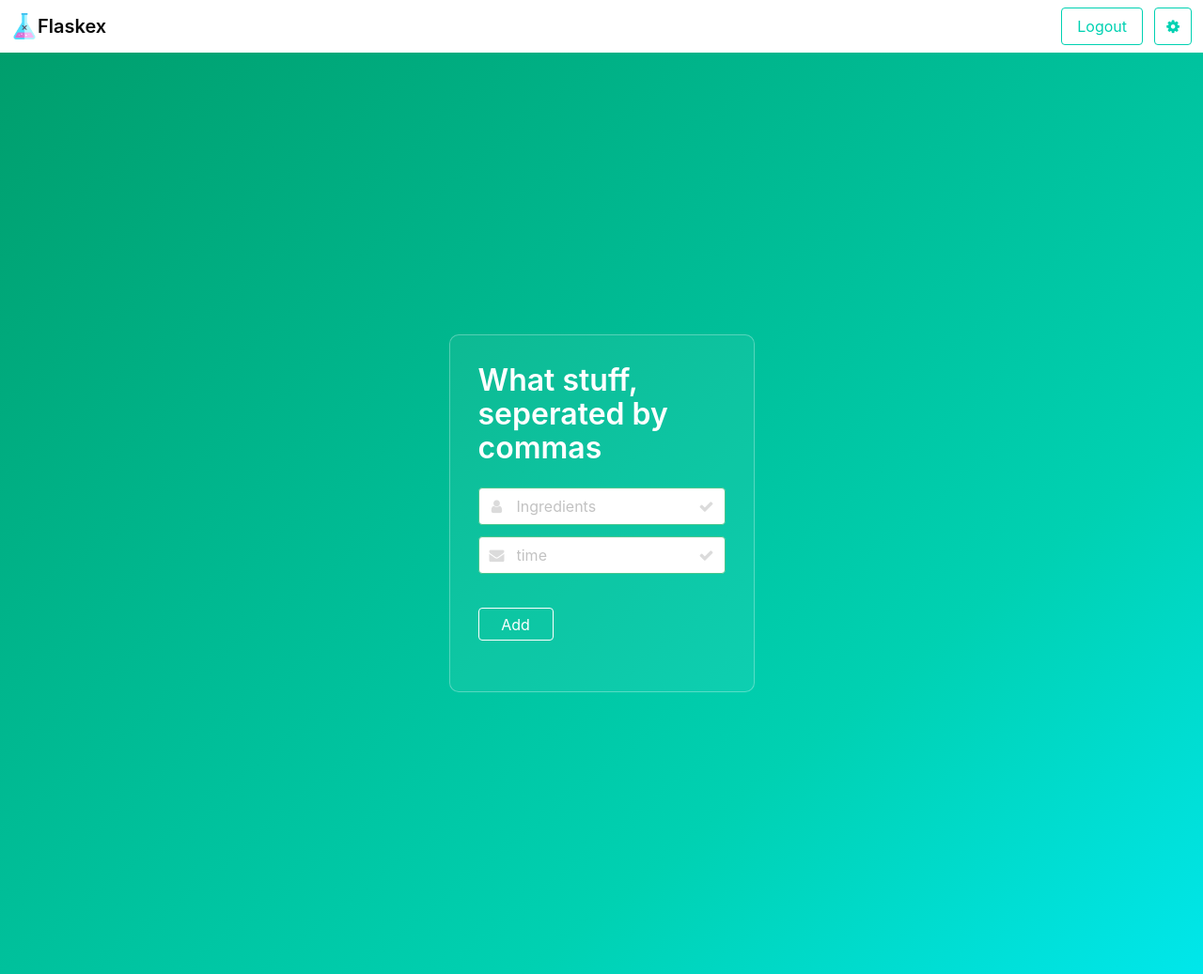
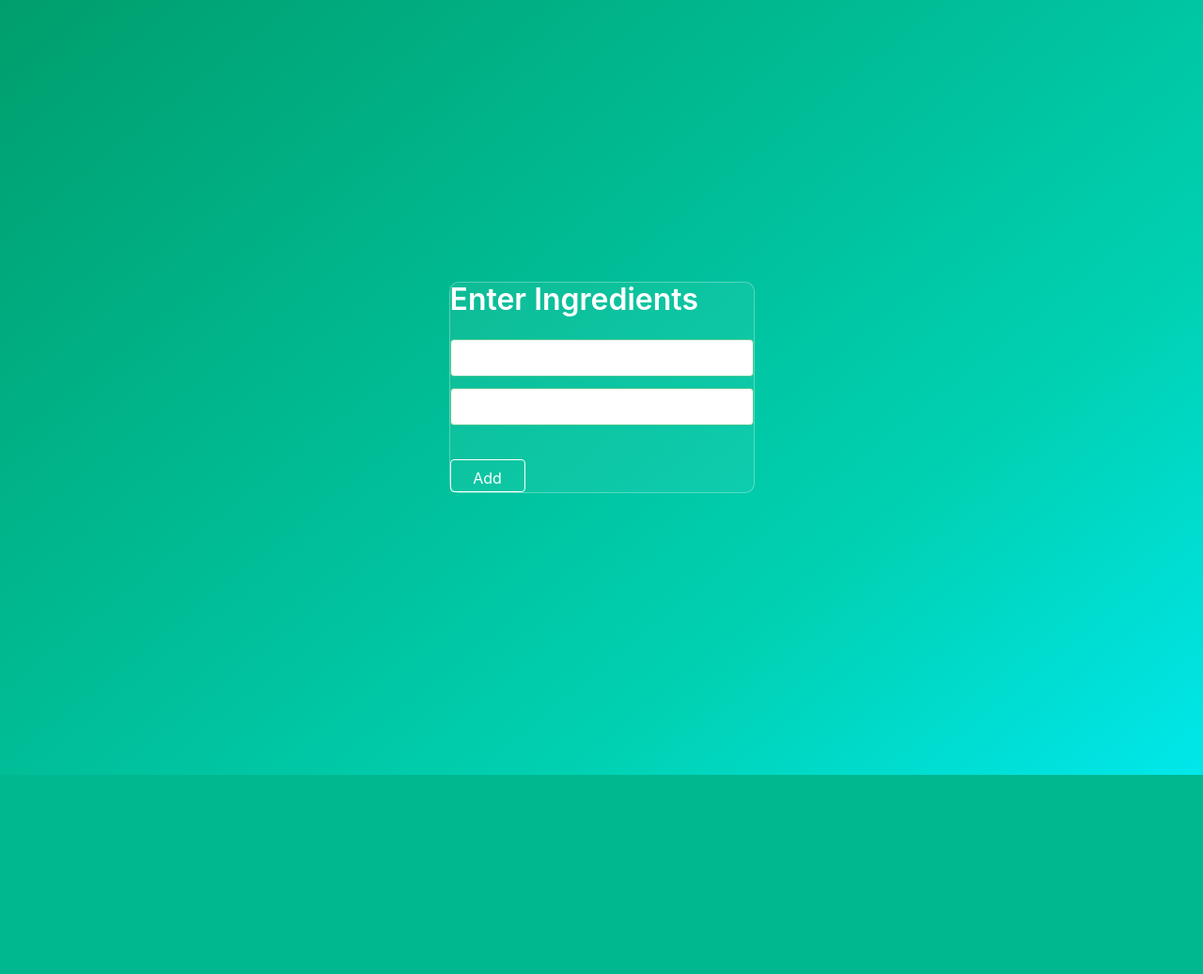
Before and after one commit to Aviraj55/HACKUCI2020, a Flask app: page / in a window 1280 px wide. Shown: the whole page at 94% size. After the commit the page ends 825 px from the top, so only its background shows below. Run offline with Flask 2, Linux system fonts and the light colour scheme; some libraries are stand-ins or nearby versions.

Commit message:
form working

```diff
--- a/app/app.py
+++ b/app/app.py
@@ -1,6 +1,6 @@
 
 # from scripts import forms
-from flask import Flask, redirect, url_for, render_template, request, session
+from flask import Flask, redirect, url_for, render_template, session, request
 from scripts.forms import IngredientsForm
 import json
 import sys
@@ -33,23 +33,19 @@ def home():
     #     return render_template('login.html', form=form)
     # user = helpers.get_user()
     form = IngredientsForm()
-    if form.validate_on_submit():
+    print('form validate?', form.validate_on_submit())
+    # if form.validate_on_submit():
+    if request.method == 'POST':
         ingredient = form.ingredient.data
         time = form.time.data
-        print(ingredient.split(','))
-        print('form submit')
-        return redirect(url_for(home))
-
-
-
-
+        session['ingredients_list'] = ingredient.split(' ')
+        return redirect(url_for('results'))
     return render_template('home.html', form=form)
 
 
-# @app.route("/about")
-# def about():
-#     session['logged_in'] = False
-#     return redirect(url_for('login'))
+@app.route("/results")
+def results():
+    return render_template('results.html')
 
 
 # -------- Signup ---------------------------------------------------------- #
--- a/app/scripts/forms.py
+++ b/app/scripts/forms.py
@@ -4,6 +4,6 @@ from wtforms import StringField, IntegerField, SubmitField, validators
 from wtforms.validators import NumberRange
 
 class IngredientsForm(FlaskForm):
-    ingredient = StringField('Ingredient:', validators=[validators.required(), validators.Length(min=1, max=30)])
-    time = IntegerField('Cooking Time: ', validators=[NumberRange(min=5, max=600)])
+    ingredient = StringField('Ingredient:', validators=[validators.required()])
+    time = IntegerField('Cooking Time: ', validators=[validators.required()])
     add = SubmitField('Add')
--- a/app/templates/home.html
+++ b/app/templates/home.html
@@ -1,48 +1,47 @@
 {% extends "base.html" %}
 {% block body %}
-
-
-
-{% include "navbar.html" %}
+<!-- {% include "navbar.html" %} -->
 <section class="hero is-primary is-bold is-large">
   <div class="hero-body">
     <div class="column is-auto">
-      <div id="signup-box" class="signup-box">
-        <div class="signup-area">
-          <h1 class="title">What stuff, seperated by commas</h1>
+      <form method="POST" action="" id="signup-box" class="signup-box">
+        <formset>
+          <h1 class="title">Enter Ingredients</h1>
           <div class="field">
             <p class="control has-icons-left has-icons-right">
-              <input id="signup-user" class="input is-success" type="text" placeholder="Ingredients">
-              <span class="icon is-small is-left">
-                <i class="fa fa-user"></i>
-              </span>
-              <span class="icon is-small is-right">
-                <i class="fa fa-check"></i>
-              </span>
+              {% if form.ingredient.errors %}
+              {{ form.ingredient(class="input is-invalid") }}
+              <!-- <div class="invalid-feedback">
+                  {% for error in form.ingredient.errors %}
+                  <span>{{ error }}</span>
+                  {% endfor %}
+              </div> -->
+              {% else %}
+              {{ form.ingredient(class="input is-success") }}
+              {% endif %}
             </p>
           </div>
           <div class="field">
             <p class="control has-icons-left has-icons-right">
-              <input id="signup-mail" class="input is-success" type="text" placeholder="time">
-              <span class="icon is-small is-left">
-                <i class="fa fa-envelope"></i>
-              </span>
-              <span class="icon is-small is-right">
-                <i class="fa fa-check"></i>
-              </span>
+              {% if form.time.errors %}
+              {{ form.time(class="input is-invalid") }}
+              <!-- <div class="invalid-feedback">
+                  {% for error in form.time.errors %}
+                  <span>{{ error }}</span>
+                  {% endfor %}
+              </div> -->
+              {% else %}
+              {{ form.time(class="input is-success") }}
+              {% endif %}
             </p>
           </div>
           <br>
-          <a id="signup-button" class="form-button button is-primary is-inverted is-outlined">Add</a>
-          <br>
-          <br>
-          <i><a id="feedback" class="feedback"></a></i>
-        </div>
+          <div class="form-group">
+            {{ form.add(class="form-button button is-primary is-inverted is-outlined") }}
+          </div>
+        </formset>
       </div>
     </div>
-
-
-
   </div>
 </section>
 {% endblock %}
```
